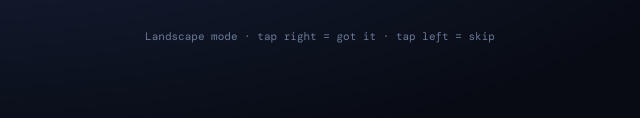
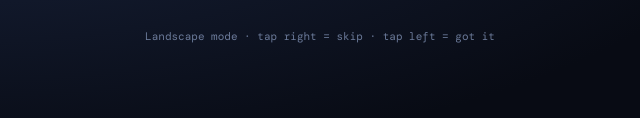
Before and after one commit to Airfohsah/airfohsah.github.io, a plain HTML site: page index.html in a window 1280 px wide. Shown: the part 566-684 px from the top of the page, 320-960 px from the left. Drawn offline with nearby package versions, Linux system fonts and the light colour scheme.

Commit message:
Update index.html

```diff
--- a/index.html
+++ b/index.html
@@ -494,7 +494,7 @@ html,body{
     <button class="btn btn-secondary" onclick="showScreen('manageScreen')">⚙ &nbsp;Manage Words</button>
   </div>
   <div style="text-align:center;color:var(--muted);font-size:11px;font-family:'DM Mono',monospace;padding-bottom:8px;">
-    Landscape mode · tap right = got it · tap left = skip
+    Landscape mode · tap right = skip · tap left = got it
   </div>
 </div>
 
```
